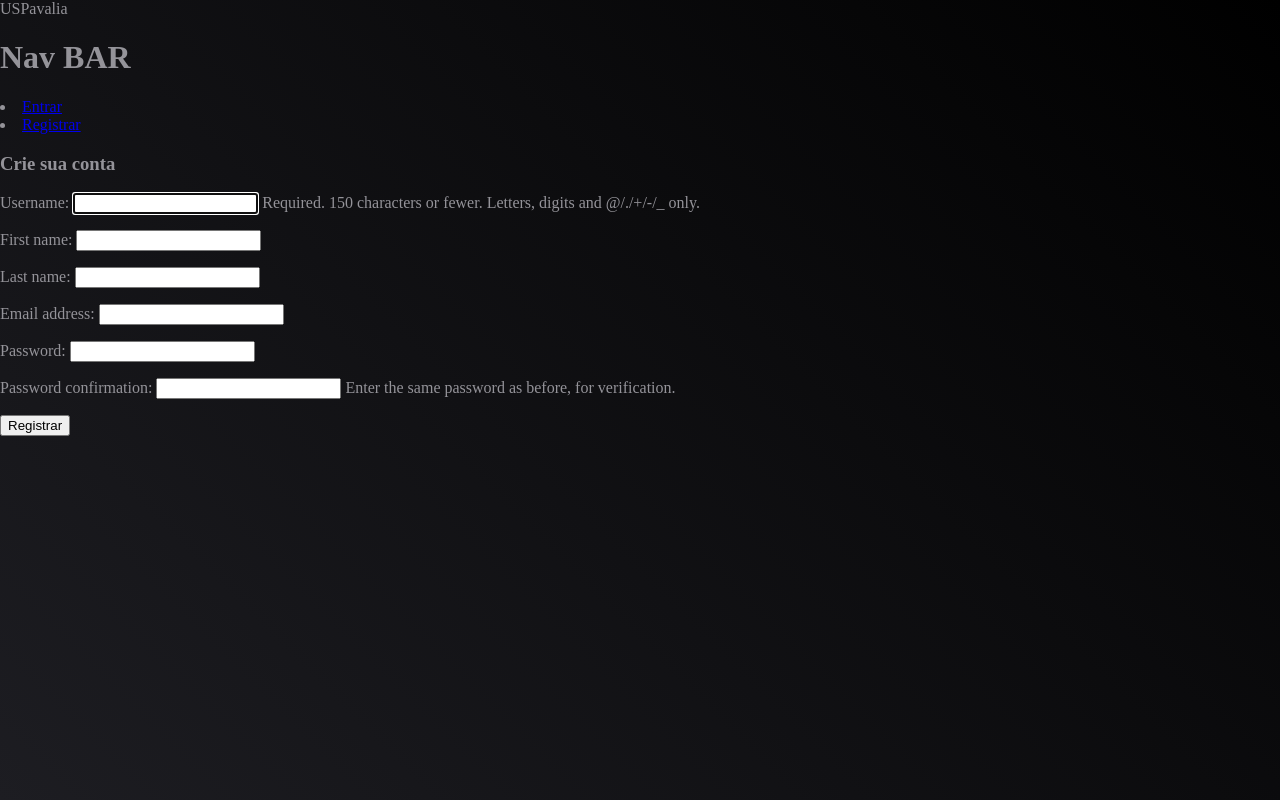
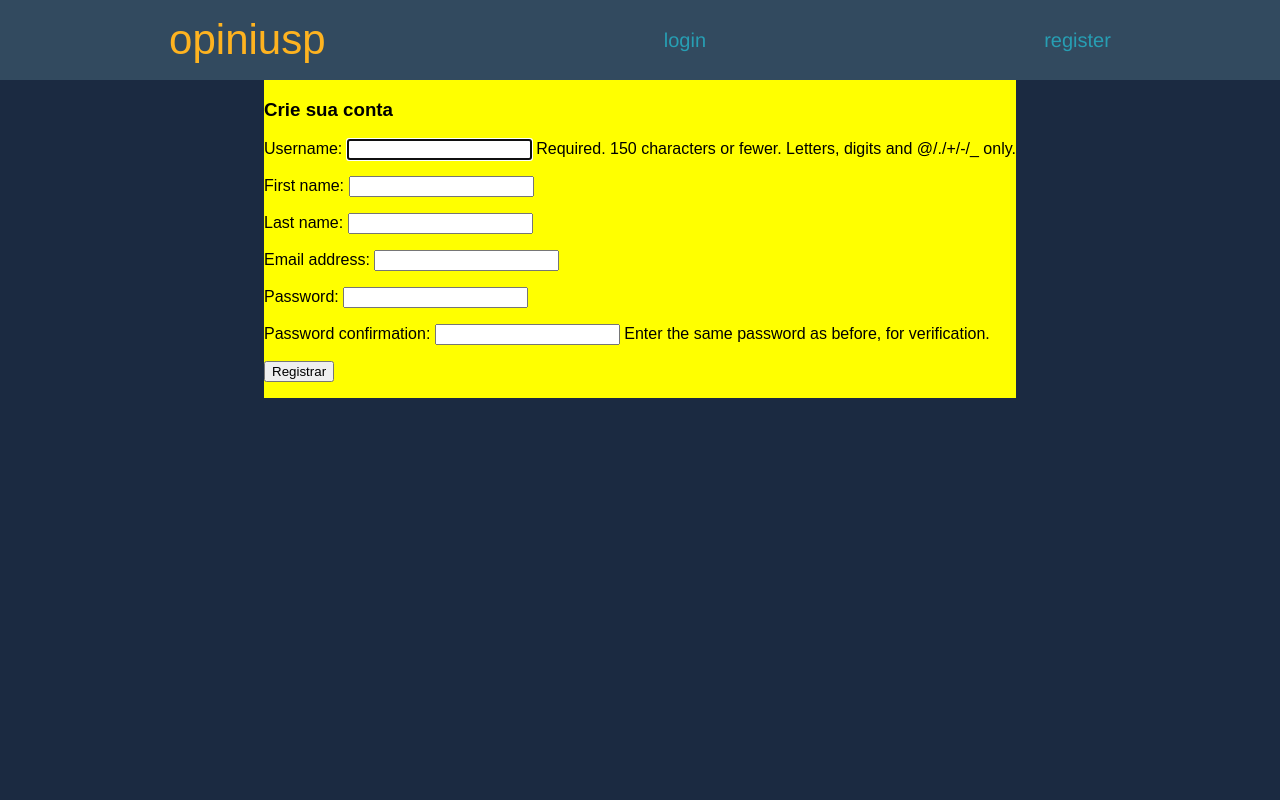
Before and after one commit to LuiFerreiraD/USPavalia, a Django app: page /accounts/register/ in a window 1280 px wide. Run offline with Django 3.2, Linux system fonts and the light colour scheme.

Commit message:
att frontpage

```diff
--- a/main/static/css/main.css
+++ b/main/static/css/main.css
@@ -1,7 +1,62 @@
+:root{
+  --oxfordblue: #1b2a41;
+  --charcoal: #324a5f;
+  --bluemunsell: #279eb3;
+  --middleblue: #5cc6d7;
+  --honeyellow: #feb320;
+}
+
+a{
+  text-decoration: none;
+}
+
 body {
-  color: #949399;
-  background-image: linear-gradient(225deg, black, #1d1d22);
-  padding: 0px;
-  margin: 0px;
-  height: 100vh;
+  font-family:'Arial';
+  background-color: var(--oxfordblue);
+  display:flex;
+  flex-direction: column;
+  justify-content: flex-start;
+  align-items: center;
+  margin: 0;
+  padding: 0;
+  border: 0;
 }
+
+.top{
+  display:flex;
+  align-items: center;
+  flex-direction:row;
+  justify-content: space-around;
+  height: 10%;
+  width: 100%;
+  background-color: var(--charcoal);
+  padding: 0;
+}
+
+
+.container{
+  background: yellow;
+}
+
+.logo{
+  font-size: 42px;
+  color: var(--honeyellow);
+  font-style: 'TIMES';
+}
+
+
+.reg{
+  color: var(--bluemunsell);
+  font-family: 'Helvetica';
+  font-size: 20px;
+}
+
+.reg:hover{
+  color:white;
+}
+
+.user{
+  color: var(--bluemunsell);
+  font-family: 'Helvetica';
+  font-size: 20px;
+}
--- a/main/templates/main/base.html
+++ b/main/templates/main/base.html
@@ -1,27 +1,24 @@
 <html lang="en">
-  <head>
-    <meta charset="UTF-8" />
-    <meta name="viewport" content="width=device-width, initial-scale=1.0" />
+
+<header>
+  <meta charset="UTF-8" />
+  <meta name="viewport" content="width=device-width, initial-scale=1.0" />
+</header>
+
+<body>
+  <div class=top>
     {% load static %}
-    <link rel="stylesheet" href="{% static 'css/main.css' %}"
-    <title>USPavalia</title>
-  </head>
-  <body>
-    <h1>Nav BAR</h1>
+    <link rel="stylesheet" href="{% static 'css/main.css' %}">
+    <div class="logo">opiniusp</div>
     {% if user.is_authenticated %}
-    <h3>Conectado como {{user.username }}</h3>
-    <li>
-      <a href="{% url 'accounts:logout' %}">Sair</a>
-    </li>
+    <div class="user">{{user.username}}</div>
+    <a href="{% url 'accounts:logout' %}">Sair</a>
     {% else %}
-    <li>
-      <a href="{% url 'accounts:login' %}">Entrar</a>
-    </li>
-    <li>
-      <a href="{% url 'accounts:register' %}">Registrar</a>
-    </li>
+    <a class=reg href="{% url 'accounts:login' %}">login</a>
+    <a class=reg href="{% url 'accounts:register' %}">register</a>
     {% endif %}
+  </div>
+  {% block content %} {% endblock %}
+</body>
 
-    {% block content %} {% endblock %}
-  </body>
 </html>
```
Also changed, not shown: accounts/templates/accounts/login.html (+3 -12 lines), db.sqlite3.
